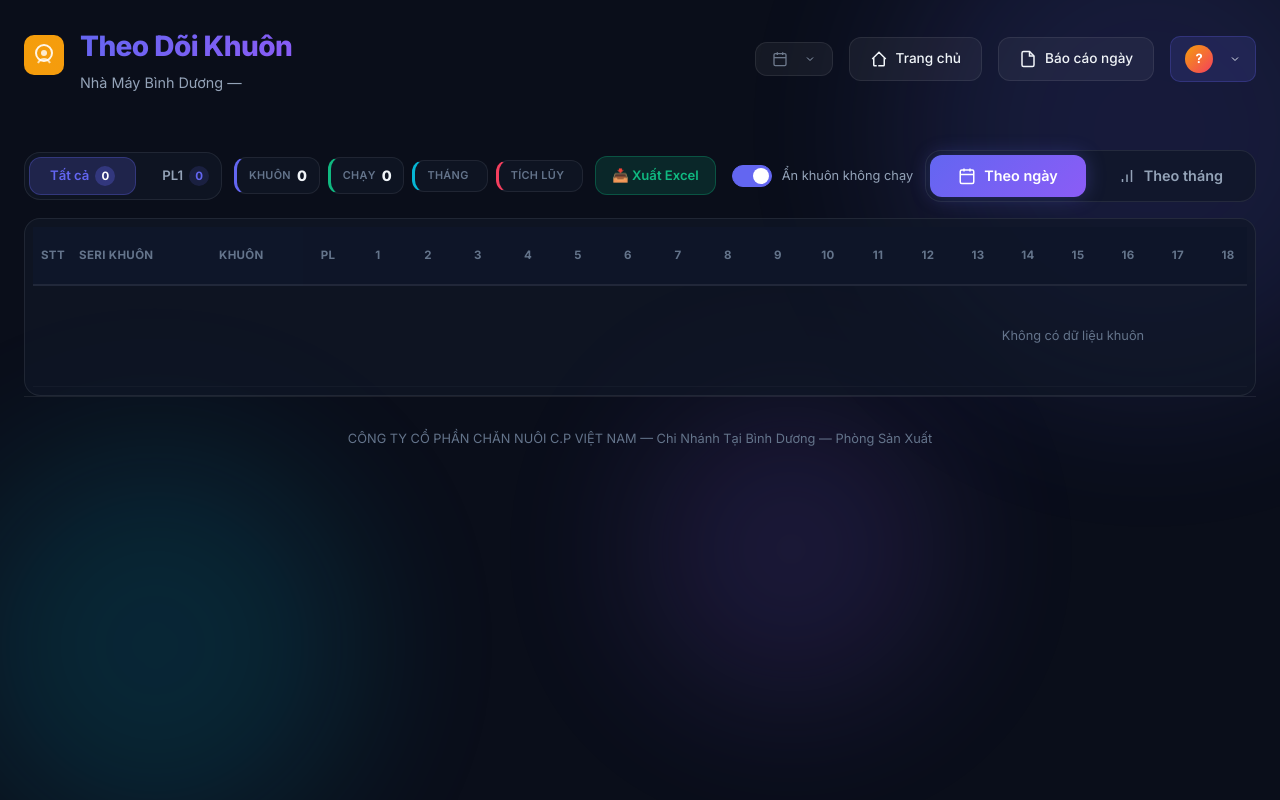
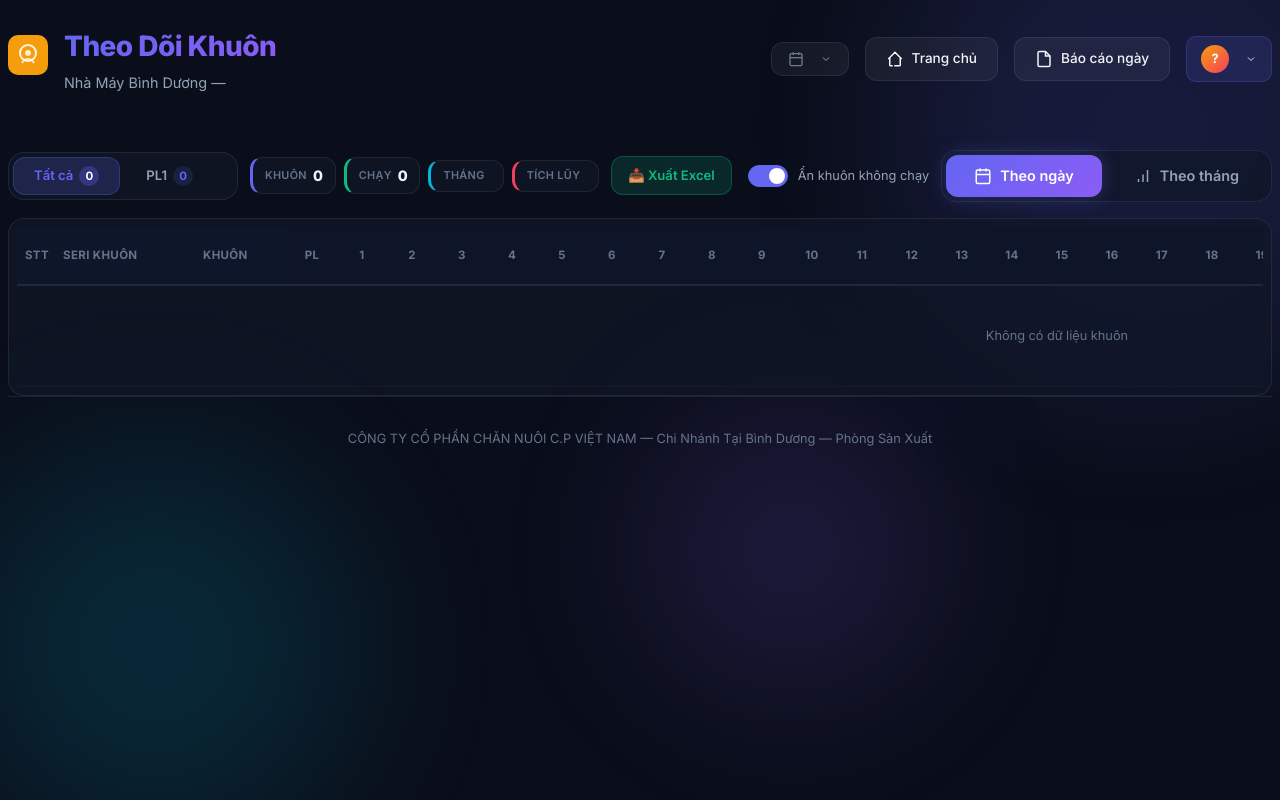
Before and after one commit to mixercpbd430-create/Sanluongcv, a Flask app: template templates/khuon.html in a window 1280 px wide. Run offline with Flask 3, Linux system fonts and the light colour scheme; the template is opened without the code that fills it, so the values that code supplies are empty; some libraries are stand-ins or nearby versions.

Commit message:
fix: mo rong trang khuon het chieu ngang - max-width 100%

```diff
--- a/static/khuon.css
+++ b/static/khuon.css
@@ -5,7 +5,8 @@
 
 /* --- Page-specific Layout --- */
 .khuon-page .container {
-    max-width: 1800px;
+    max-width: 100%;
+    padding: 0 8px;
 }
 
 /* --- View Tabs (Theo ngày / Theo tháng) --- */
```
